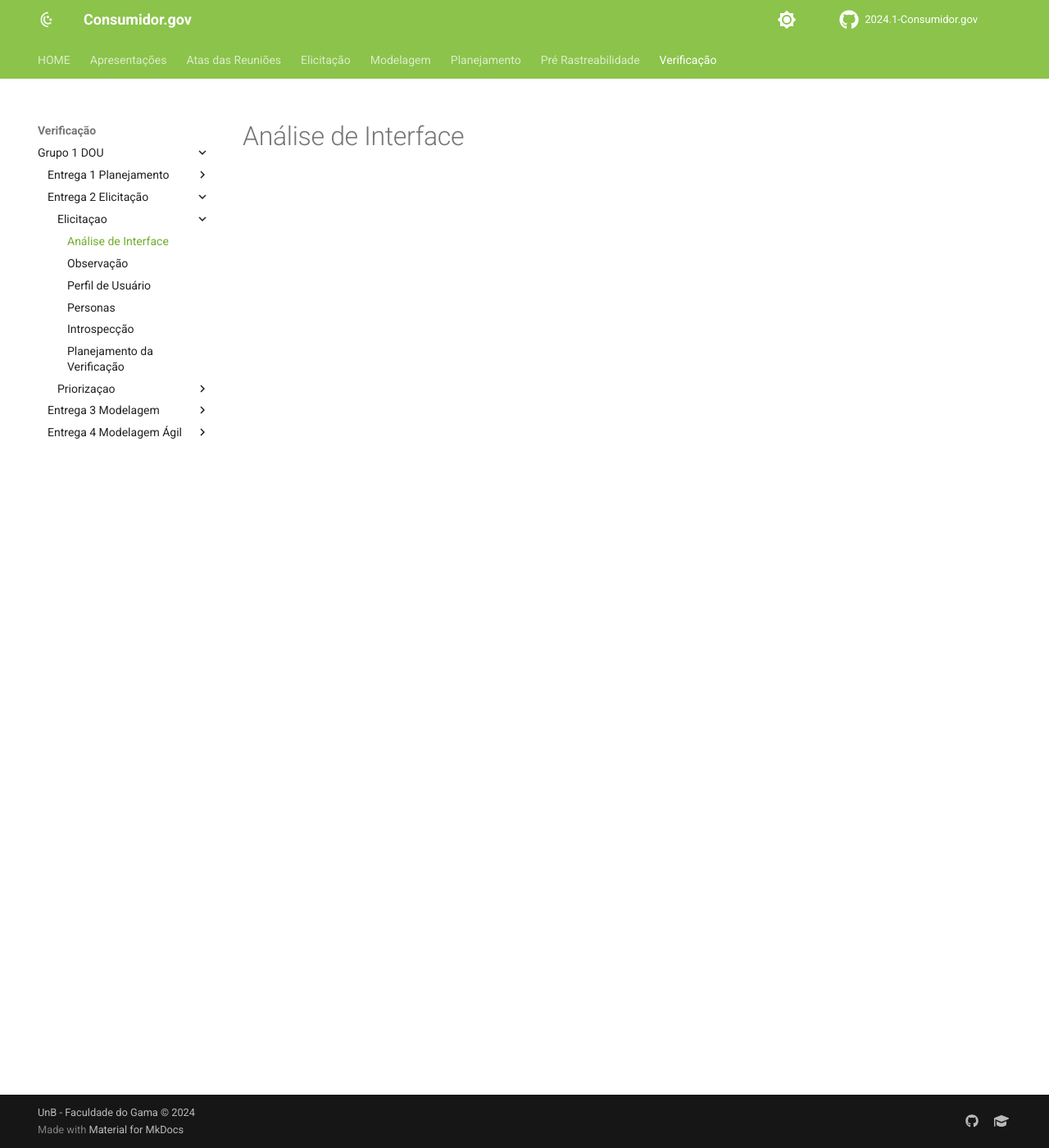
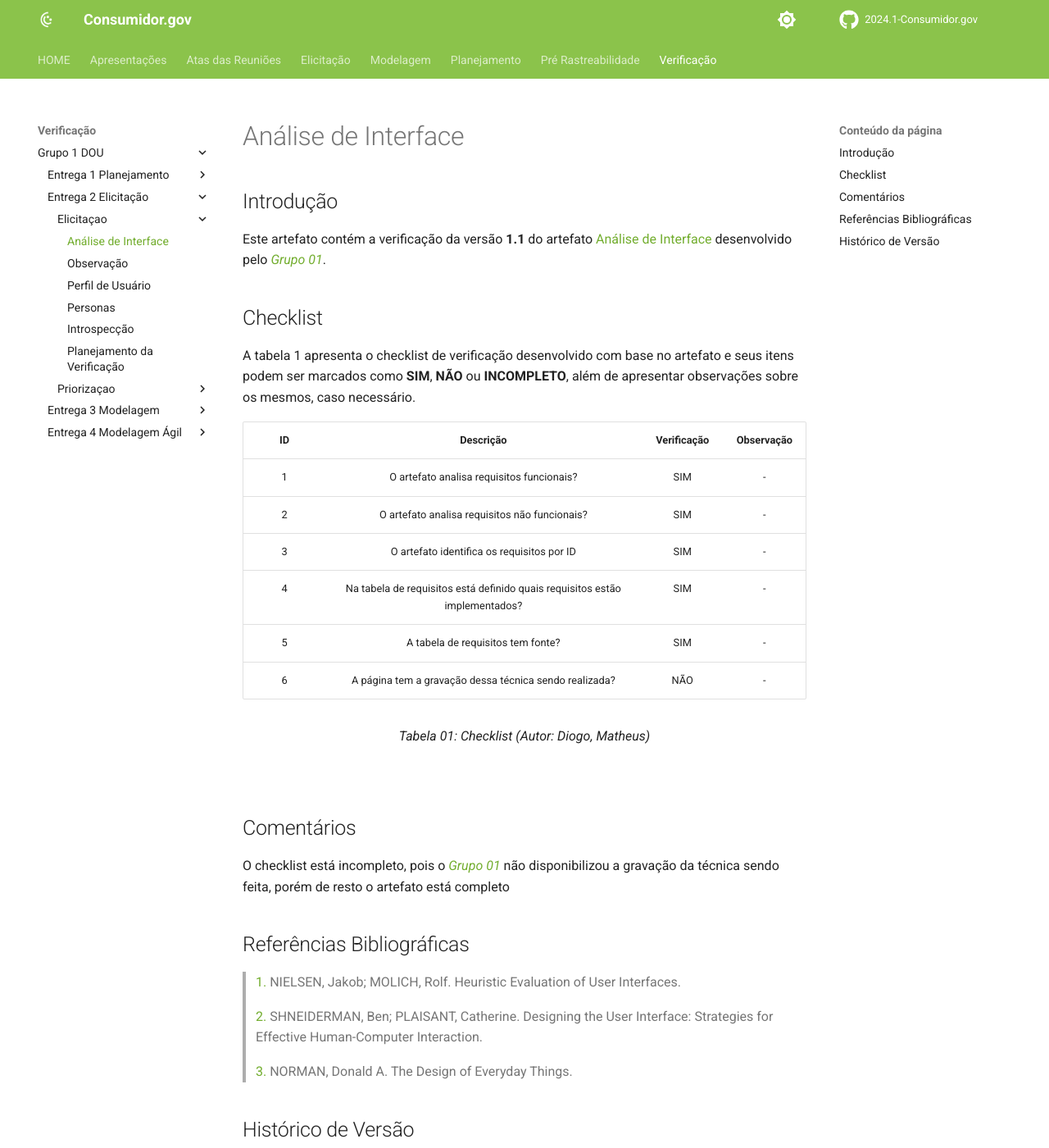
Before and after one commit to Requisitos-de-Software/2024.1-Grupo08, an MkDocs documentation site: the page built from docs/Verificação/Grupo 1 - DOU/Entrega 2 - Elicitação/Elicitaçao/AnalisedeInter.md, in a window 1280 px wide and 1400 px high. Shown: the whole window at 82% size. Built offline with MkDocs 1.6.1 and Material for MkDocs 9.7.7, drawn with Linux system fonts in a browser that asks for light colours; comment, search, counter and statistics services are not loaded; some of the changed text lies outside the part shown.

Commit message:
adiciona analise e backlog

```diff
--- a/docs/Verificação/Grupo 1 - DOU/Entrega 2 - Elicitação/Elicitaçao/AnalisedeInter.md
+++ b/docs/Verificação/Grupo 1 - DOU/Entrega 2 - Elicitação/Elicitaçao/AnalisedeInter.md
@@ -1 +1,47 @@
 # Análise de Interface
+
+## Introdução
+
+Este artefato contém a verificação da versão **1.1** do artefato [Análise de Interface](https://requisitos-de-software.github.io/2024.1-DiarioOficialdaUniao/elicitacao/tecnicas/analise-de-interface/) desenvolvido pelo [*Grupo 01*](https://requisitos-de-software.github.io/2024.1-DiarioOficialdaUniao/).
+
+## Checklist
+
+A tabela 1 apresenta o checklist de verificação desenvolvido com base no artefato e seus itens podem ser marcados como **SIM**, **NÃO** ou **INCOMPLETO**, além de apresentar observações sobre os mesmos, caso necessário.
+
+| ID | Descrição | Verificação | Observação |
+| :--: | :-----: | :---------: | :--------: |
+| 1 | O artefato analisa requisitos funcionais? | SIM | - |
+| 2 | O artefato analisa requisitos não funcionais? | SIM | - |
+| 3 | O artefato identifica os requisitos por ID | SIM | - |
+| 4 | Na tabela de requisitos está definido quais requisitos estão implementados? | SIM | - |
+| 5 | A tabela de requisitos tem fonte? | SIM | - |
+| 6 | A página tem a gravação dessa técnica sendo realizada? | NÃO | - |
+
+
+<div align="center">
+<figcaption align="center">Tabela 01: Checklist (Autor: Diogo, Matheus)</figcaption>
+</div>
+<br/>
+
+## Comentários
+
+O checklist está incompleto, pois o [*Grupo 01*](https://requisitos-de-software.github.io/2024.1-DiarioOficialdaUniao/) não disponibilizou a gravação da técnica sendo feita, porém de resto o artefato está completo
+
+## Referências Bibliográficas
+
+> <a id="FTF1Ref" href="#FTF1">1.</a> NIELSEN, Jakob; MOLICH, Rolf. Heuristic Evaluation of User Interfaces.
+
+> <a id="FTF2Ref" href="#FTF2">2.</a> SHNEIDERMAN, Ben; PLAISANT, Catherine. Designing the User Interface: Strategies for Effective Human-Computer Interaction.
+
+> <a id="FTF2Ref" href="#FTF3">3.</a> NORMAN, Donald A. The Design of Everyday Things.
+
+## Histórico de Versão
+
+| Versão | Data de execução | Data de revisão | Descrição | Autor(es) | Revisor(es) |
+| :----: | :--------------: | :-------------: | :-------: | :-------: | :---------: |
+| 1.0 | 10/06/2024 | 10/06/2024 | Criação do checklist | [Matheus Ferreira](https://github.com/matferreira1) | [Henrique Galdino](https://github.com/hgaldino05) |
+
+<div align="center">
+<figcaption align="center">Histórico de versões (Autor: Diogo, Matheus)</figcaption>
+</div>
+<br/>
```
Also changed, not shown: docs/Verificação/Grupo 1 - DOU/Entrega 4 - Modelagem Ágil/backlog.md (+65 -0 lines).
